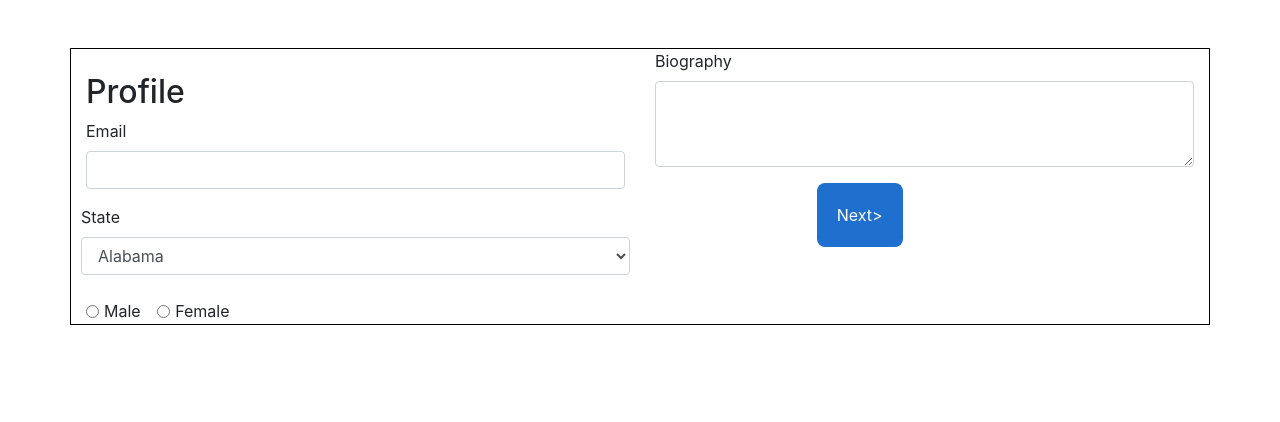
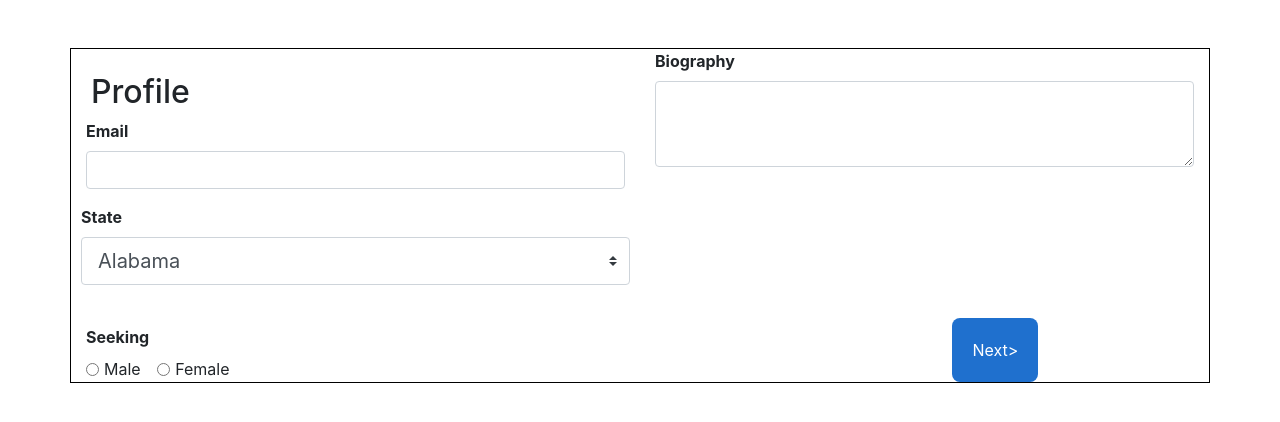
Before and after one commit to alvinnava13/dating, a PHP site: page /views/profile.html in a window 1280 px wide. Shown: the part 55-477 px from the top of the page. Run offline with PHP 8.4, Linux system fonts and the light colour scheme.

Commit message:
Updated personal info and profile page and fixed some stylings on info css

```diff
--- a/styles/info.css
+++ b/styles/info.css
@@ -2,8 +2,21 @@
     position: absolute;
     right: 0;
     bottom: 0;
+    background-color: rgb(31,112,206);
+    border: none;
+    padding: 20px;
+    text-align: center;
+    text-decoration: none;
+    display: inline-block;
+    font-size: 16px;
+    border-radius: 8px;
 }
 
 .indentHead {
     text-indent: 5px;
 }
+
+#exampleRadios1, #exampleRadios2 {
+    clear: both;
+    float: left;
+}
--- a/views/profile.html
+++ b/views/profile.html
@@ -9,7 +9,7 @@
     <meta charset="UTF-8">
     <title>Dating Website</title>
     <link rel="stylesheet" href="https://stackpath.bootstrapcdn.com/bootstrap/4.3.1/css/bootstrap.min.css" integrity="sha384-ggOyR0iXCbMQv3Xipma34MD+dH/1fQ784/j6cY/iJTQUOhcWr7x9JvoRxT2MZw1T" crossorigin="anonymous">
-    <link rel="stylesheet" href="styles/profile.css">
+    <link rel="stylesheet" href="styles/info.css">
     <link rel="stylesheet" href="styles/styles.css">
     <script src="https://code.jquery.com/jquery-3.3.1.slim.min.js" integrity="sha384-q8i/X+965DzO0rT7abK41JStQIAqVgRVzpbzo5smXKp4YfRvH+8abtTE1Pi6jizo" crossorigin="anonymous"></script>
     <script src="https://cdnjs.cloudflare.com/ajax/libs/popper.js/1.14.7/umd/popper.min.js" integrity="sha384-UO2eT0CpHqdSJQ6hJty5KVphtPhzWj9WO1clHTMGa3JDZwrnQq4sF86dIHNDz0W1" crossorigin="anonymous"></script>
@@ -35,14 +35,14 @@
 
             <form method="post" action="info">
                 <div class="form-group">
-                    <label for="formGroupExampleInput">Email</label>
+                    <label for="formGroupExampleInput"><strong>Email</strong></label>
                     <input type="text" class="form-control" id="formGroupExampleInput">
                 </div>
 
 
                 <div class="form-row align-items-center">
-                    <label for="inputState">State</label>
-                    <select id="inputState" class="form-control">
+                    <label for="inputState"><strong>State</strong></label>
+                    <select id="inputState" class="custom-select custom-select-lg mb-3">
                         <option value="AL">Alabama</option>
                         <option value="AK">Alaska</option>
                         <option value="AZ">Arizona</option>
@@ -98,6 +98,7 @@
                 </div>
                 <br>
 
+                <label><strong>Seeking</strong></label><br>
                 <div class="form-check form-check-inline">
                     <input class="form-check-input" type="radio" name="exampleRadios" id="exampleRadios1" value="Male">
                     <label class="form-check-label" for="exampleRadios1">
@@ -118,7 +119,7 @@
         <div class="col-sm-6">
 
             <div class="form-group">
-                <label for="exampleFormControlTextarea1">Biography</label>
+                <label for="exampleFormControlTextarea1"><strong>Biography</strong></label>
                 <textarea class="form-control" id="exampleFormControlTextarea1" rows="3"></textarea>
             </div>
 
```
Also changed, not shown: views/info.html (+9 -6 lines).
